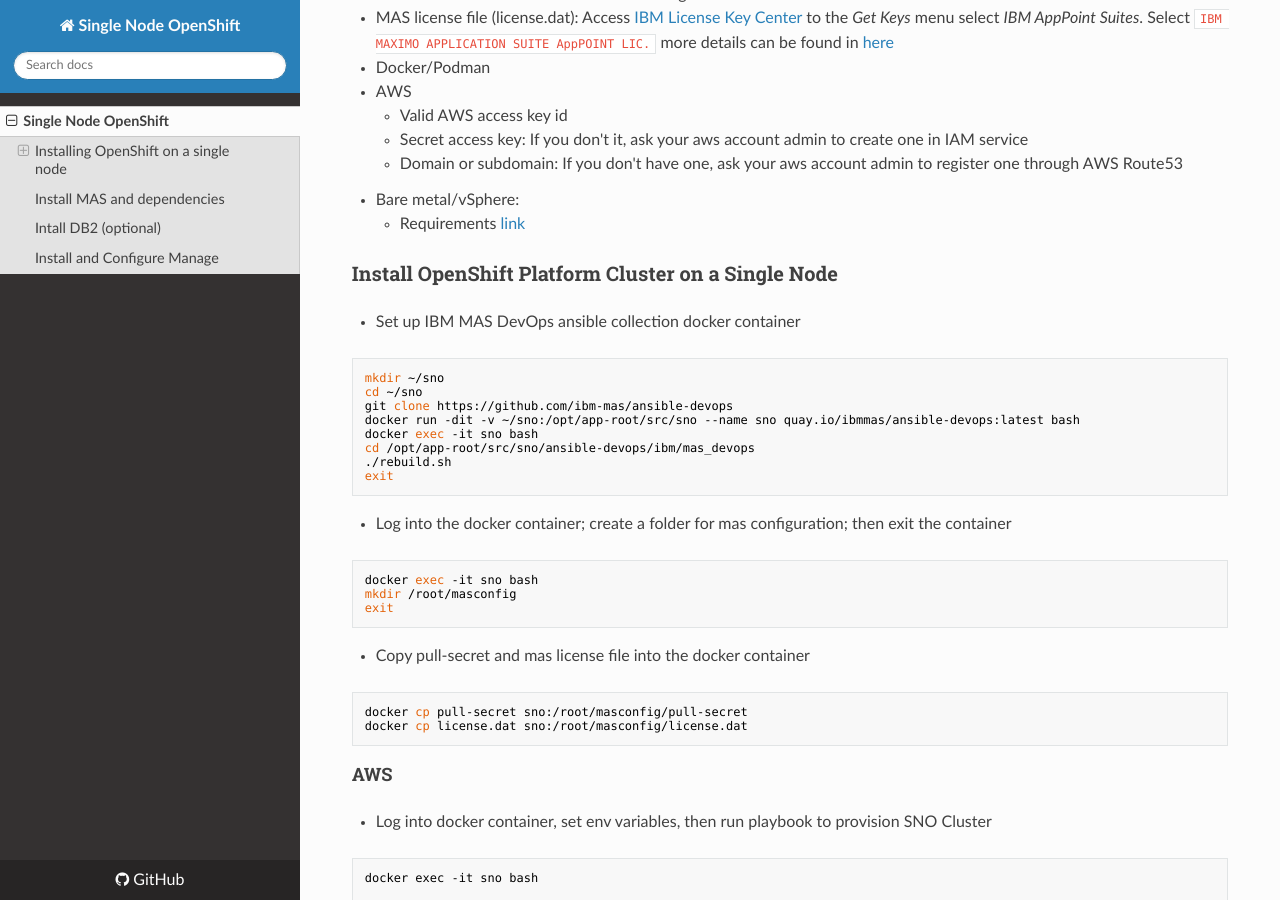
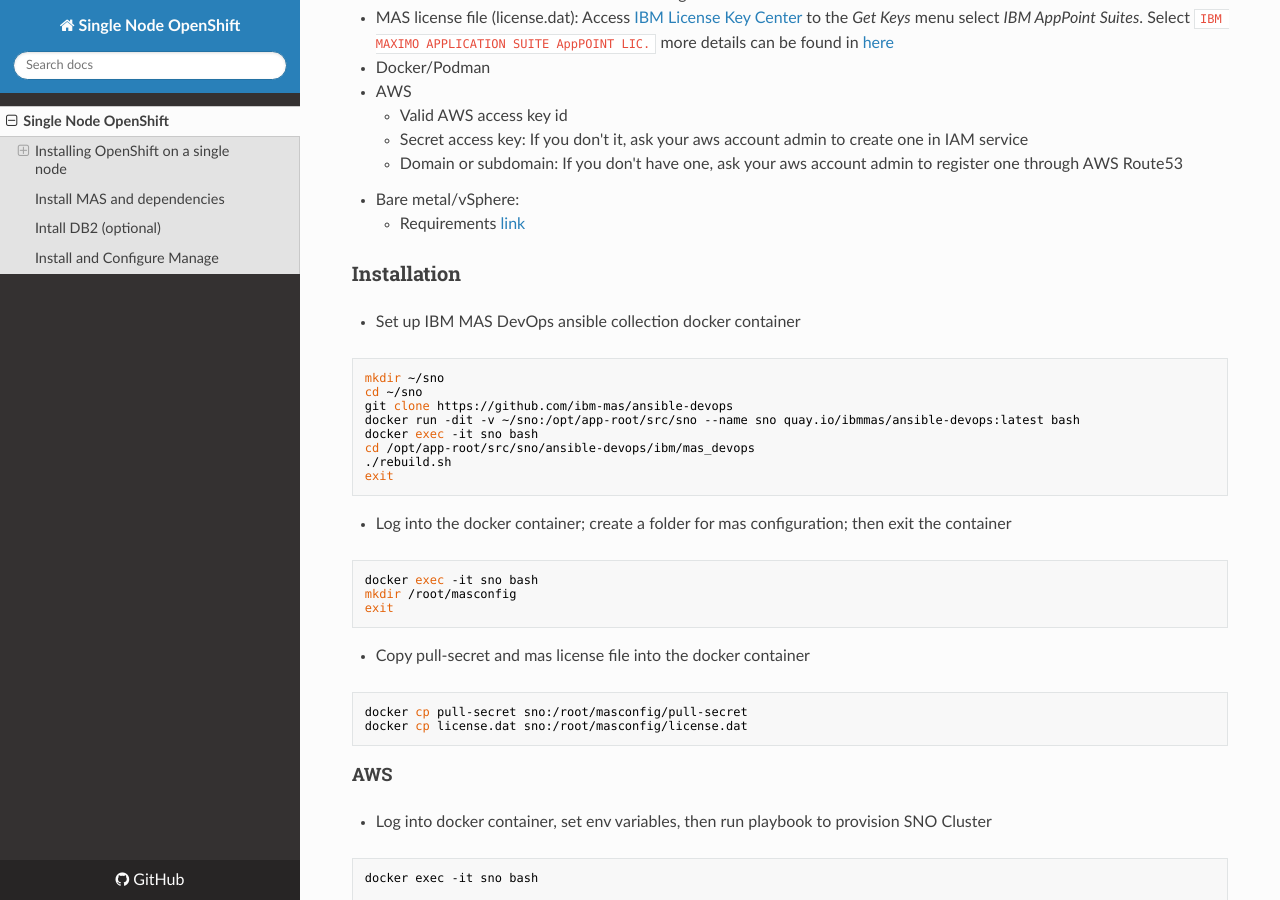
Before and after one commit to ibm-mas-manage/sno, an MkDocs documentation site: the page built from docs/index.md, in a window 1280 px wide and 900 px high, scrolled down 572 px. Built offline with MkDocs 1.6.1, drawn with Linux system fonts in a browser that asks for light colours; nearby versions of some CDN libraries.

Commit message:
Update index.md

```diff
--- a/docs/index.md
+++ b/docs/index.md
@@ -20,7 +20,7 @@
 - Bare metal/vSphere:
     - Requirements [link](https://access.redhat.com/documentation/en-us/openshift_container_platform/4.10/html/installing/installing-on-a-single-node#install-sno-requirements-for-installing-on-a-single-node_install-sno-preparing)
 
-### Install OpenShift Platform Cluster on a Single Node
+### Installation
 
 - Set up IBM MAS DevOps ansible collection docker container
 
```
